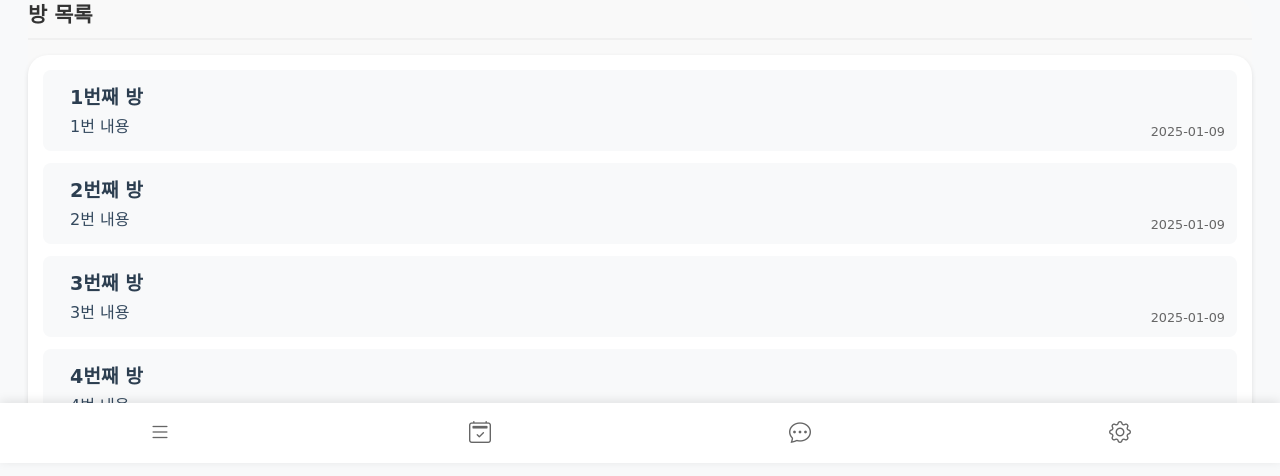
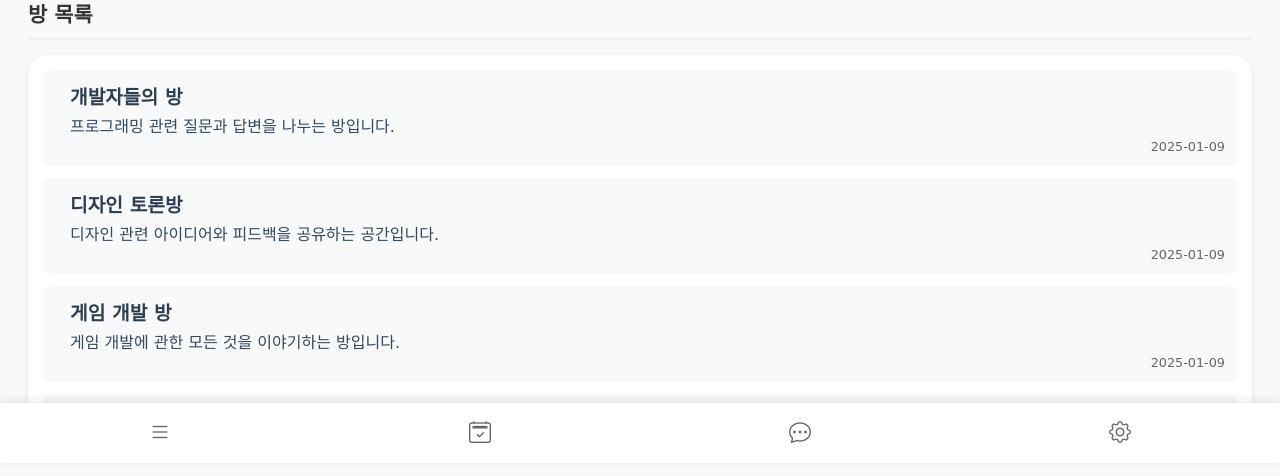
Before and after one commit to seonsun10/react_mobileTodo, a React (Vite) app: page /chat in a window 1280 px wide. Shown: the part 337-813 px from the top of the page. Built offline with nearby package versions, Linux system fonts and the light colour scheme.

Commit message:
별거 없는 커밋

```diff
--- a/src/Chat.jsx
+++ b/src/Chat.jsx
@@ -7,33 +7,33 @@ import "./Chat.css";
 const mockChatList = [
   {
     roomNo: 1,
-    title: "1번째 방",
-    content: "1번 내용",
+    title: "개발자들의 방",
+    content: "프로그래밍 관련 질문과 답변을 나누는 방입니다.",
   },
   {
     roomNo: 2,
-    title: "2번째 방",
-    content: "2번 내용",
+    title: "디자인 토론방",
+    content: "디자인 관련 아이디어와 피드백을 공유하는 공간입니다.",
   },
   {
     roomNo: 3,
-    title: "3번째 방",
-    content: "3번 내용",
+    title: "게임 개발 방",
+    content: "게임 개발에 관한 모든 것을 이야기하는 방입니다.",
   },
   {
     roomNo: 4,
-    title: "4번째 방",
-    content: "4번 내용",
+    title: "AI 연구실",
+    content: "인공지능과 머신러닝에 대한 연구와 토론을 하는 방입니다.",
   },
   {
     roomNo: 5,
-    title: "5번째 방",
-    content: "5번 내용",
+    title: "일상 대화방",
+    content: "일상적인 이야기와 소소한 대화를 나누는 방입니다.",
   },
   {
     roomNo: 6,
-    title: "6번째 방",
-    content: "6번 내용",
+    title: "영화 추천 방",
+    content: "좋은 영화를 추천하고 리뷰를 나누는 방입니다.",
   },
 ];
 
--- a/src/components/ChatList.css
+++ b/src/components/ChatList.css
@@ -1,19 +1,14 @@
 .ChatList {
   background-color: #f9f9f9;
   border-radius: 20px;
-  /* box-shadow: 0 2px 5px rgba(0, 0, 0, 0.1); */
-  /* border: 1px solid #ddd; */
-  /* max-height: 400px;
-    overflow-y: auto; */
   width: 100%;
 }
 
 .ChatList > div {
   margin: 10px 0;
   padding: 15px;
-  border-radius: 5px;
+  border-radius: 20px;
   background-color: #fff;
-  border-radius: 20px;
 }
 
 .ChatList div .title {
@@ -29,6 +24,9 @@
   font-size: 1em;
   line-height: 1.5;
   padding-left: 15px;
+  overflow: hidden;
+  text-overflow: ellipsis;
+  white-space: nowrap;
 }
 
 .ChatList h4 {
@@ -60,9 +58,7 @@
 }
 
 .chatDate {
-  position: absolute;
-  right: 12px;
-  bottom: 12px;
+  text-align: right;
   color: #666;
   font-size: 0.8rem;
 }
--- a/src/components/ChatList.jsx
+++ b/src/components/ChatList.jsx
@@ -1,4 +1,5 @@
 import "./ChatList.css";
+import ChatRoom from "./ChatRoom";
 
 const ChatList = ({ chatList }) => {
   return (
@@ -9,11 +10,7 @@ const ChatList = ({ chatList }) => {
           {chatList &&
             chatList.map((chatRoom) => {
               return (
-                  <div key={chatRoom.roomNo} className="room">
-                    <div className="title">{chatRoom.title}</div>
-                    <div className="content">{chatRoom.content}</div>
-                    <div className="chatDate">2025-01-09</div>
-                  </div>
+                  <ChatRoom key={chatRoom.roomNo} {...chatRoom}/>
               );
             })
           }
--- a/src/components/ChatRoom.jsx
+++ b/src/components/ChatRoom.jsx
@@ -1,5 +1,9 @@
-const ChatRoom = () => {
-  return <div className="ChatRoom"></div>;
+const ChatRoom = ({title, content, chatDate}) => {
+  return <div className="room">
+  <div className="title">{title}</div>
+  <div className="content">{content}</div>
+  <div className="chatDate">2025-01-09</div>
+</div>
 };
 
 export default ChatRoom;
--- a/src/components/TodoList.css
+++ b/src/components/TodoList.css
@@ -1,7 +1,3 @@
-.TodoList {
-  max-width: 800px;
-  margin: 0 auto;
-}
 
 .today_section,
 .tomorrow_section {
--- a/src/components/TodoList.jsx
+++ b/src/components/TodoList.jsx
@@ -1,4 +1,4 @@
-import { useContext, useState } from "react";
+import { useContext, useState, useMemo } from "react";
 import { TodoContext } from "../App";
 
 import TodoItem from "./TodoItem";
@@ -12,7 +12,6 @@ const TodoList = () => {
 
   // 검색어 처리
   const [searchVal, setSearchVal] = useState("");
-
 
   // 검색 해당 데이터 조회
   const getSearchTodoData = () => {
@@ -29,10 +28,8 @@ const TodoList = () => {
     return [searchToday, searchTomorrow];
   };
 
-  const todayData = getSearchTodoData()[0];
-  const tomorrowData = getSearchTodoData()[1];
-
-
+  // useMemo를 사용하여 리렌더링 최적화
+  const [todayData, tomorrowData] = useMemo(() => getSearchTodoData(), [searchVal, today, tomorrow]);
 
   return (
     <div className="content_wrapper searchBox">
```
